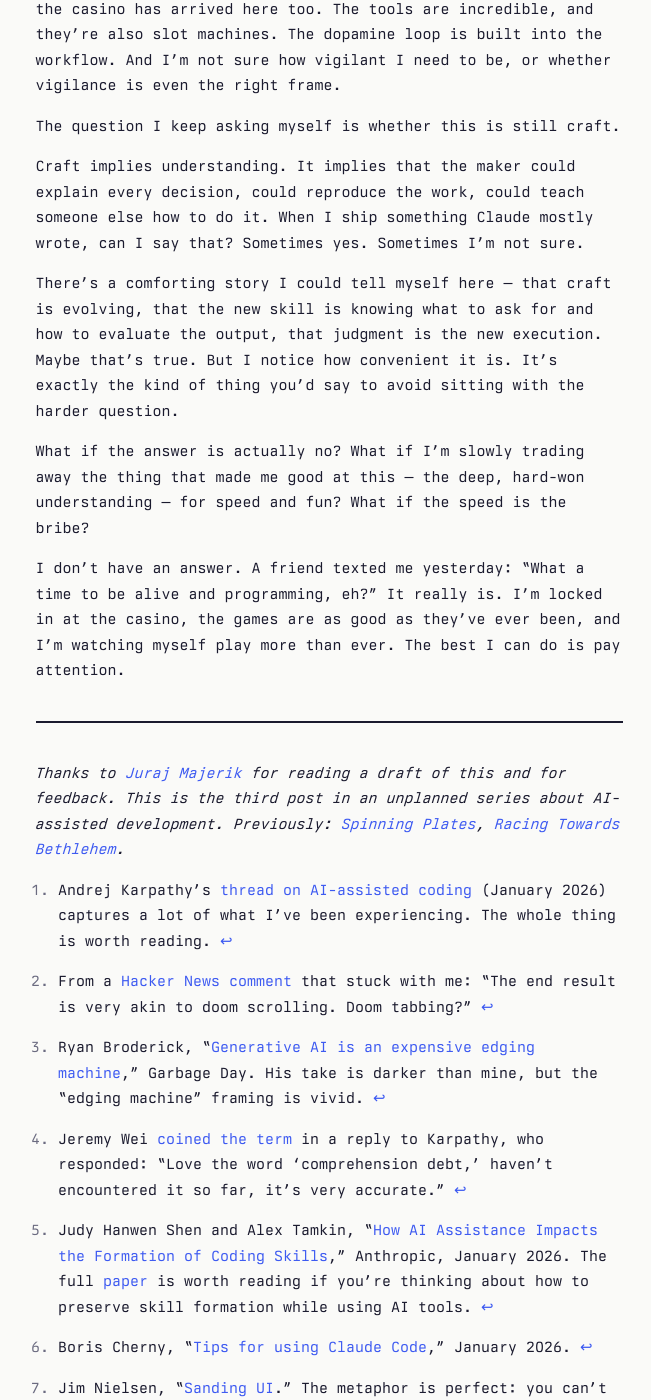
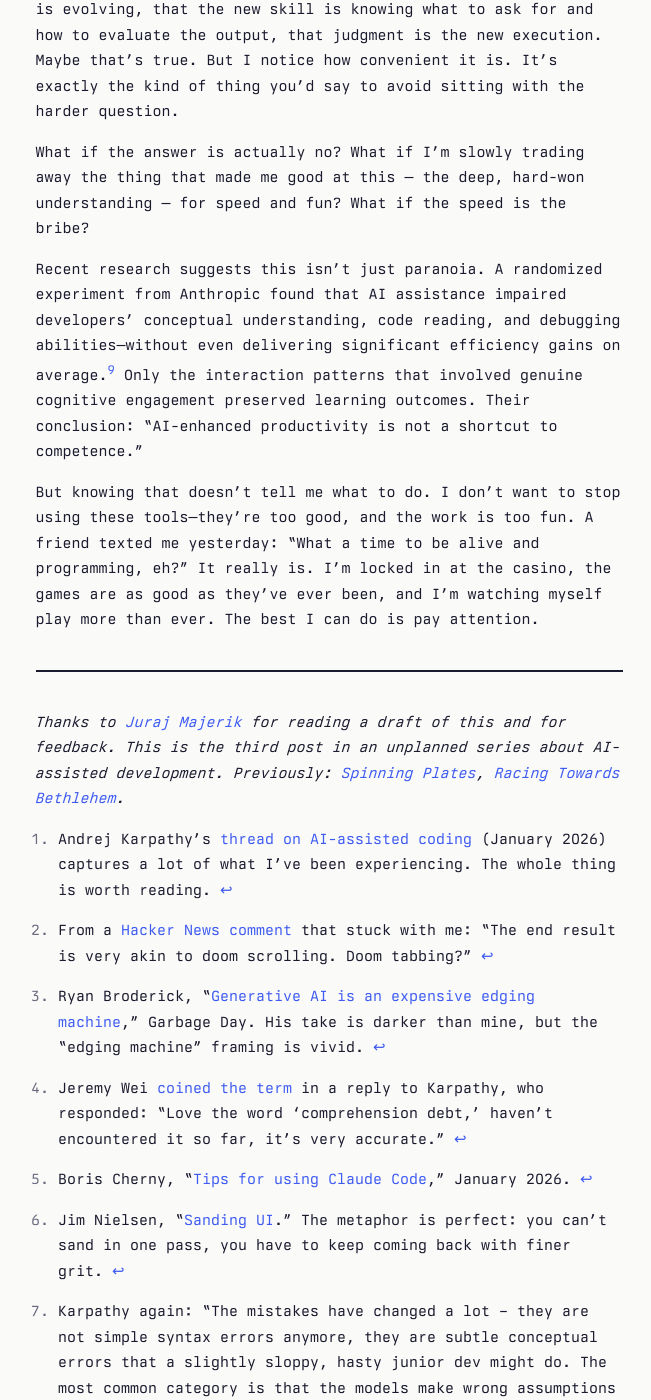
Before and after one commit to dmarticus/dmarticus.github.io, a Jekyll site: the page built from _posts/2026-02-02-spinning-the-wheel.md, in a window 1280 px wide and 1400 px high, scrolled down 4895 px. Shown: the whole window, without its empty margins (162-813 px from the left). Built offline with Jekyll 4.4.1, drawn with Linux system fonts in a browser that asks for light colours; some of the changed text lies outside the part shown.

Commit message:
this is the one

```diff
--- a/_posts/2026-02-02-spinning-the-wheel.md
+++ b/_posts/2026-02-02-spinning-the-wheel.md
@@ -22,8 +22,6 @@ Someone on Hacker News called it "doom tabbing": the AI is already running, the
 Ryan Broderick went even darker, calling generative AI an "edging machine": it charges you for the thrill of feeling like you're building something while caring more about the monetizable loop of engagement than the finished product.[^garbageday] I don't cosign his full doom take, but the framing stuck with me. There *is* something seductive about the loop. It simulates progress. It feels like making.
 
 And then there's "comprehension debt" – the tendency for the code in your codebase to become less and less understood over time because the AI one-shotted it and you just moved on.[^comprehension] People counter that AI actually helps you *learn* — you can ask it to explain things, build mental models. I do this too. But when I ask for an explanation and then let it do the implementation, the understanding doesn't stick the way it would if I'd written the code myself. It feels like learning in the moment. Whether it compounds into something durable, I'm not sure.
-
-Recent research backs this up. A randomized experiment from Anthropic studying how developers learned a new programming library found that AI assistance impaired conceptual understanding, code reading, and debugging abilities – without even delivering significant efficiency gains on average.[^anthropic-skills] The participants who fully delegated coding tasks did see some productivity improvements, but at the cost of actually learning. The researchers identified six distinct AI interaction patterns, and only the three that involved genuine cognitive engagement preserved learning outcomes. They concluded that "AI-enhanced productivity is not a shortcut to competence."
 
 The casino is fun. When you're on a heater, it really feels like you're doing something. But the casino doesn't care whether you understand what you built.
 
@@ -75,7 +73,9 @@ There's a comforting story I could tell myself here — that craft is evolving,
 
 What if the answer is actually no? What if I'm slowly trading away the thing that made me good at this — the deep, hard-won understanding — for speed and fun? What if the speed is the bribe?
 
-I don't have an answer. A friend texted me yesterday: "What a time to be alive and programming, eh?" It really is. I'm locked in at the casino, the games are as good as they've ever been, and I'm watching myself play more than ever. The best I can do is pay attention.
+Recent research suggests this isn't just paranoia. A randomized experiment from Anthropic found that AI assistance impaired developers' conceptual understanding, code reading, and debugging abilities—without even delivering significant efficiency gains on average.[^anthropic-skills] Only the interaction patterns that involved genuine cognitive engagement preserved learning outcomes. Their conclusion: "AI-enhanced productivity is not a shortcut to competence."
+
+But knowing that doesn't tell me what to do. I don't want to stop using these tools—they're too good, and the work is too fun. A friend texted me yesterday: "What a time to be alive and programming, eh?" It really is. I'm locked in at the casino, the games are as good as they've ever been, and I'm watching myself play more than ever. The best I can do is pay attention.
 
 ---
 
```
